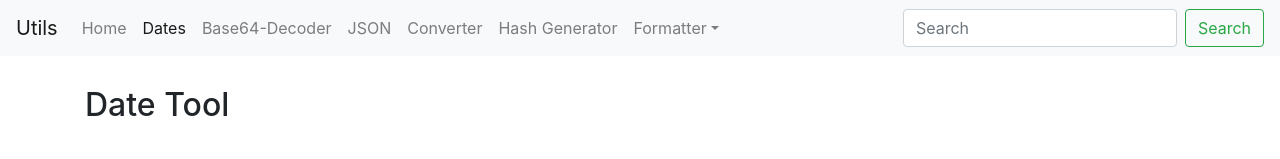
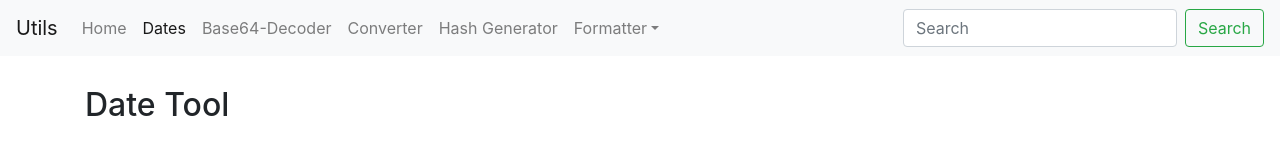
Before and after one commit to yorps/utils, a React (Create React App) app: page /datetool in a window 1280 px wide. Shown: the top 159 px of the page. Built offline with nearby package versions, Linux system fonts and the light colour scheme.

Commit message:
removing json formatter from navbar

```diff
--- a/src/navbar/Navbar.js
+++ b/src/navbar/Navbar.js
@@ -69,7 +69,6 @@ export class Navbar extends React.Component {
                         <NavItem path="/" name="Home" />
                         <NavItem path="/datetool" name="Dates" />
                         <NavItem path="/base64decoder" name="Base64-Decoder" />
-                        <NavItem path="/json" name="JSON" />
                         <NavItem path="/converter" name="Converter" />
                         <NavItem path="/generator" name="Hash Generator" />
 
```
